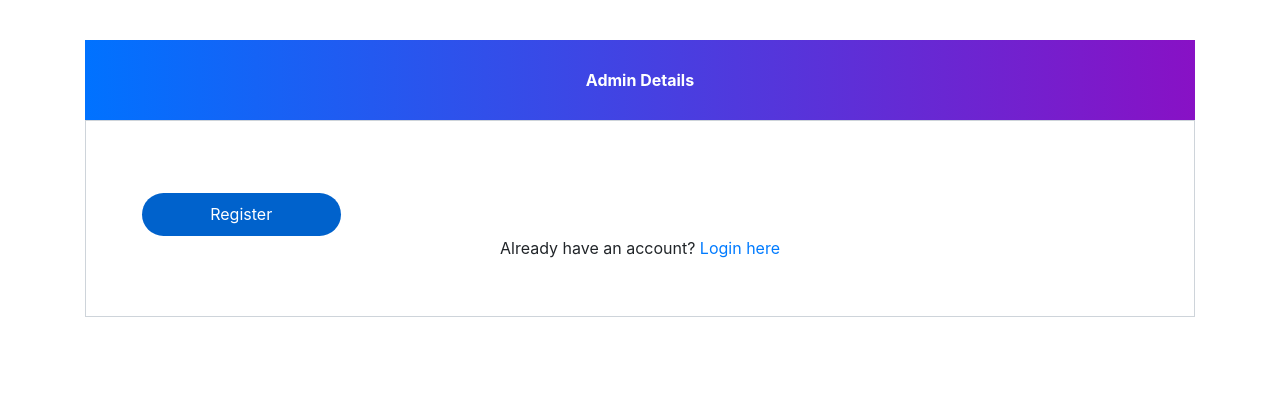
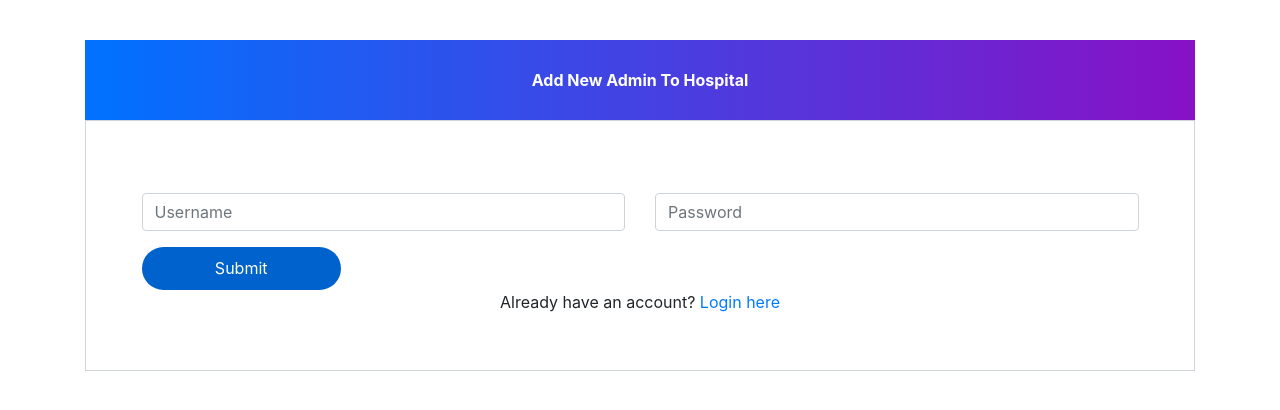
Before and after one commit to severussnape10/sigmamed, a Django app: page /adminsignup in a window 1280 px wide. Shown: the part 56-466 px from the top of the page. Run offline with Django 3.2, Linux system fonts and the light colour scheme; some libraries are stand-ins or nearby versions.

Commit message:
update template

```diff
--- a/templates/hospital/adminsignup.html
+++ b/templates/hospital/adminsignup.html
@@ -6,7 +6,7 @@
 <head>
   <meta charset="utf-8">
   <meta name="viewport" content="width=device-width, initial-scale=1, shrink-to-fit=no">
-  <title>SIGMA MED</title>
+  <title>LazyCoder || sumit</title>
   <style type="text/css">
     body {
       color: #aa082e;
@@ -61,51 +61,37 @@
 
 
 
-  <form method="post" enctype="multipart/form-data">
+  <!--- signup page for admin by admin(sumit)  ---------->
+  <form method="post">
     {% csrf_token %}
     <div class="container register-form">
       <div class="form">
         <div class="note">
-          <p>Admin Details</p>
+          <p>Add New Admin To Hospital</p>
         </div>
 
         <div class="form-content">
           <div class="row">
             <div class="col-md-6">
               <div class="form-group">
-                {% render_field userForm.first_name class="form-control" placeholder="hospital Name" %}
+                {% render_field form.first_name class="form-control" placeholder="Hospital" %}
               </div>
               <div class="form-group">
-                {% render_field userForm.username class="form-control" placeholder="Username" %}
-              </div>
-              <!-- <div class="form-group">
-                {% render_field doctorForm.department class="form-control" placeholder="Department" %}
-              </div> -->
-              <div class="form-group">
-                {% render_field doctorForm.address class="form-control" placeholder="Address" %}
+                {% render_field form.username class="form-control" placeholder="Username" %}
               </div>
 
             </div>
             <div class="col-md-6">
               <div class="form-group">
-                {% render_field userForm.last_name class="form-control" placeholder="Last Name" %}
+                {% render_field form.last_name class="form-control" placeholder="Location" %}
               </div>
               <div class="form-group">
-                {% render_field userForm.password class="form-control" placeholder="Password" %}
+                {% render_field form.password class="form-control" placeholder="Password" %}
               </div>
-              <div class="form-group">
-                {% render_field doctorForm.mobile class="form-control"  placeholder="Mobile" %}
-              </div>
-              <!-- <div class="form-group">
-                {% render_field doctorForm.profile_pic required="required" class="form-control" placeholder="Profile Picture" %}
-              </div> -->
-              <!-- <div class="form-group">
-                {% render_field patientForm.assignedDoctorId class="form-control" placeholder="Doctor" %}
-              </div> -->
 
             </div>
           </div>
-          <button type="submit" class="btnSubmit">Register</button>
+          <button type="submit" class="btnSubmit">Submit</button>
           <div class="text-center">Already have an account? <a href="adminlogin">Login here</a></div>
         </div>
       </div>
@@ -115,4 +101,5 @@
 
 
 </body>
+
 </html>
```
